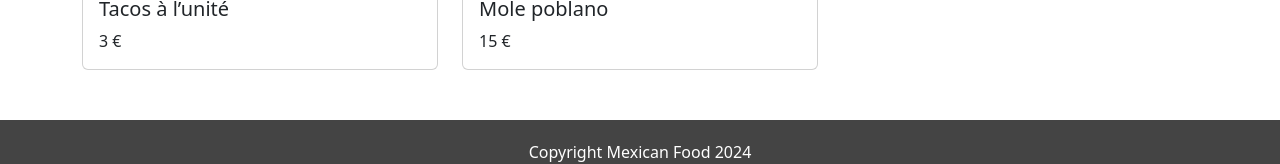
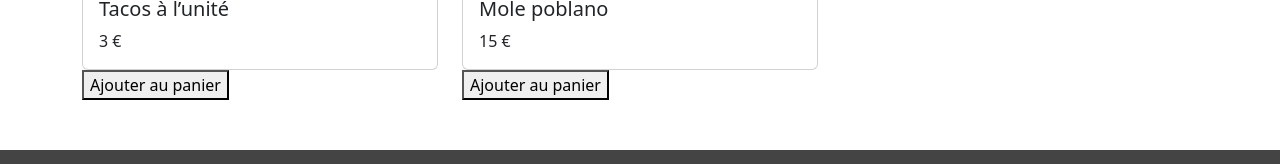
Before and after one commit to mohamed-044/Exo, a React (Vite) app: page / in a window 1280 px wide. Shown: the part 396-560 px from the top of the page. Built offline with nearby package versions, Linux system fonts and the light colour scheme.

Commit message:
add dishes to shopping cart

```diff
--- a/src/App.jsx
+++ b/src/App.jsx
@@ -6,6 +6,7 @@ import './assets/styles/app.scss';
 
 
 function App() {
+  const handleClick = (message) => alert(message)
   const dishes = [
     {
       title: "Tacos à l’unité",
@@ -45,6 +46,7 @@ function App() {
                 price={dish.price}
                 isNew={dish.isNew}
               />
+              <button onClick={() => handleClick(`${dish.title} ajouté au panier`)}>Ajouter au panier</button>
             </Col>
           ))}
         </Row>
```
